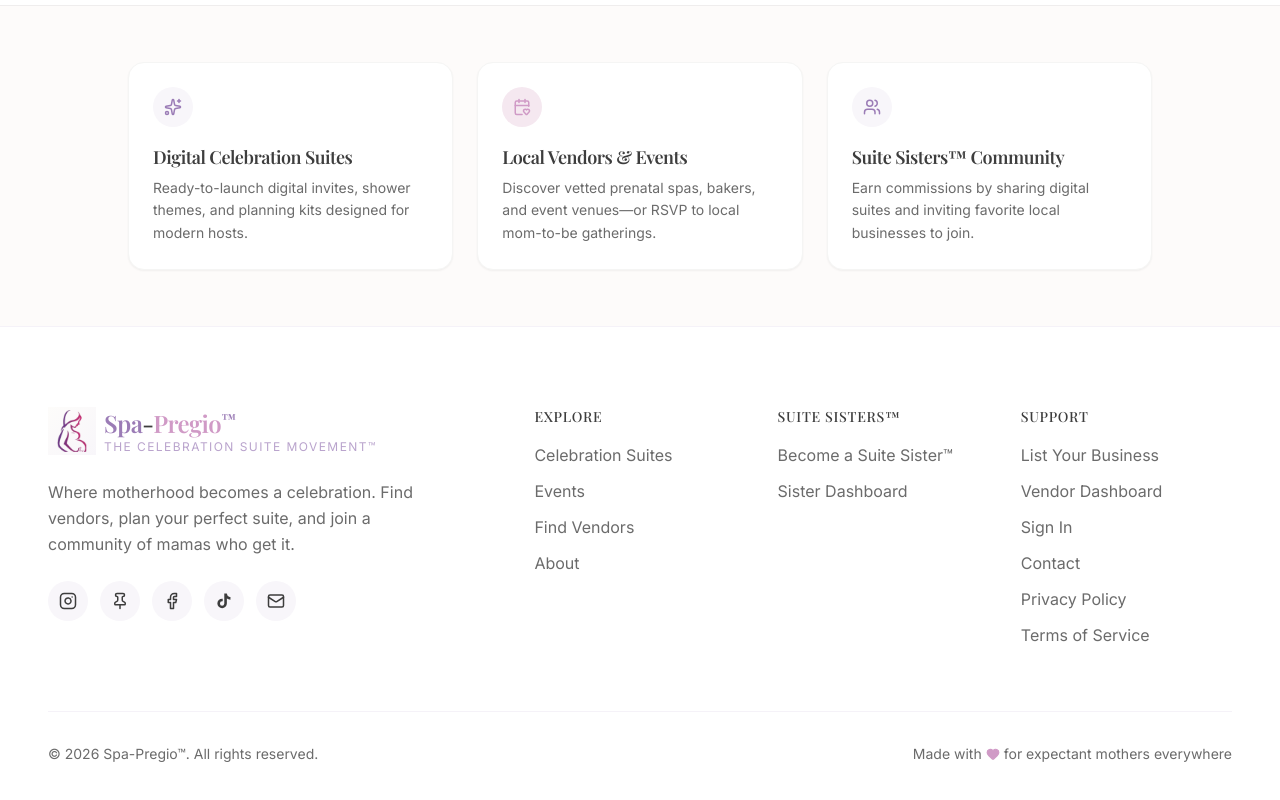
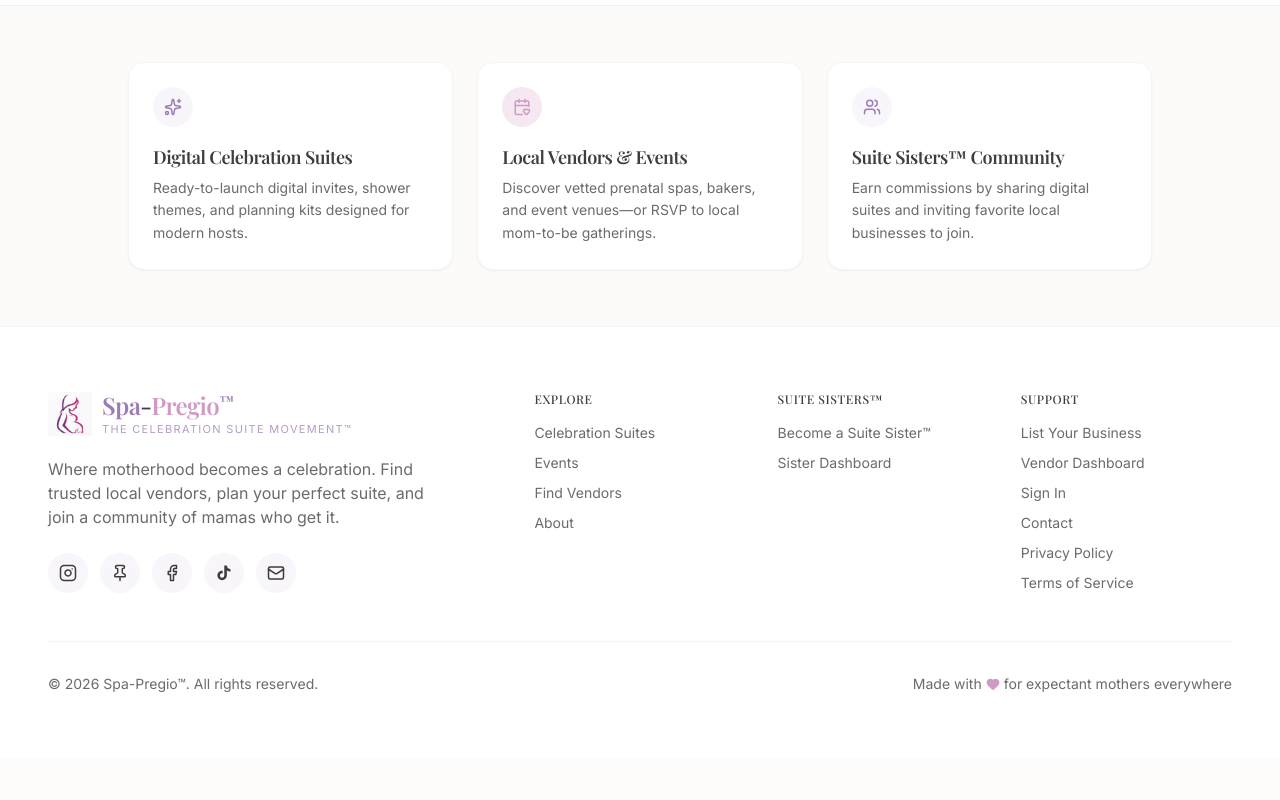
Before and after one commit to Spa-Pregio/spa-pregio-website, a React (Vite) app: page / in a window 1280 px wide. Shown: the part 1966-2766 px from the top of the page. After the commit the page ends 2724 px from the top, so only its background shows below. Built offline with nearby package versions, Linux system fonts and the light colour scheme; no server answers; the database is empty.

Commit message:
Refactor Footer component for styling and structure

```diff
--- a/src/components/Footer.tsx
+++ b/src/components/Footer.tsx
@@ -4,25 +4,31 @@ import { Instagram, Pin, Mail, Heart, Facebook } from 'lucide-react';
 export default function Footer() {
   return (
     <footer className="w-full bg-white border-t border-spa-purple/10">
-      <div className="max-w-7xl mx-auto px-6 lg:px-12 py-16 lg:py-20">
-        <div className="grid lg:grid-cols-5 gap-12 lg:gap-8">
+      <div className="max-w-7xl mx-auto px-6 lg:px-12 py-14 lg:py-16">
+        <div className="grid lg:grid-cols-5 gap-10 lg:gap-8">
 
           {/* Brand */}
           <div className="lg:col-span-2">
-            <Link to="/" className="inline-flex items-center gap-2 mb-6">
-              <img src="/images/spa-pregio-icon-512.png" alt="Spa-Pregio™" className="h-12 w-auto" />
+            <Link to="/" className="inline-flex items-center gap-2.5 mb-5">
+              <img
+                src="/images/spa-pregio-icon-512.png"
+                alt="Spa-Pregio™"
+                className="h-11 w-auto mix-blend-multiply"
+              />
               <div className="flex flex-col">
-                <span className="font-serif text-2xl font-semibold tracking-tight">
+                <span className="font-serif text-2xl font-semibold tracking-tight leading-none">
                   <span className="text-spa-purple">Spa</span>
                   <span className="text-spa-charcoal">-</span>
                   <span className="text-spa-pink">Pregio</span>
                   <span className="text-spa-purple text-sm align-super">™</span>
                 </span>
-                <span className="text-xs text-spa-purple/70 uppercase tracking-[0.12em]">The Celebration Suite Movement™</span>
+                <span className="text-[11px] text-spa-purple/75 uppercase tracking-[0.12em] mt-1 whitespace-nowrap">
+                  The Celebration Suite Movement™
+                </span>
               </div>
             </Link>
-            <p className="text-spa-gray leading-relaxed max-w-sm mb-6">
-              Where motherhood becomes a celebration. Find vendors, plan your perfect suite, and join a community of mamas who get it.
+            <p className="text-spa-gray text-sm sm:text-base leading-relaxed max-w-sm mb-6">
+              Where motherhood becomes a celebration. Find trusted local vendors, plan your perfect suite, and join a community of mamas who get it.
             </p>
             <div className="flex gap-3">
               <a href="https://www.instagram.com/spapregio/" target="_blank" rel="noopener noreferrer"
@@ -52,8 +58,8 @@ export default function Footer() {
 
           {/* Explore */}
           <div>
-            <h4 className="font-medium text-spa-charcoal mb-4 text-sm uppercase tracking-wider">Explore</h4>
-            <ul className="space-y-3">
+            <h4 className="font-medium text-spa-charcoal mb-4 text-xs uppercase tracking-wider">Explore</h4>
+            <ul className="space-y-2.5 text-sm">
               {[
                 { name: 'Celebration Suites', href: '/suites' },
                 { name: 'Events', href: '/events' },
@@ -69,8 +75,8 @@ export default function Footer() {
 
           {/* Suite Sisters */}
           <div>
-            <h4 className="font-medium text-spa-charcoal mb-4 text-sm uppercase tracking-wider">Suite Sisters™</h4>
-            <ul className="space-y-3">
+            <h4 className="font-medium text-spa-charcoal mb-4 text-xs uppercase tracking-wider">Suite Sisters™</h4>
+            <ul className="space-y-2.5 text-sm">
               {[
                 { name: 'Become a Suite Sister™', href: '/ambassadors', external: false },
                 { name: 'Sister Dashboard', href: '/sister-dashboard', external: false },
@@ -89,8 +95,8 @@ export default function Footer() {
 
           {/* Support */}
           <div>
-            <h4 className="font-medium text-spa-charcoal mb-4 text-sm uppercase tracking-wider">Support</h4>
-            <ul className="space-y-3">
+            <h4 className="font-medium text-spa-charcoal mb-4 text-xs uppercase tracking-wider">Support</h4>
+            <ul className="space-y-2.5 text-sm">
               {[
                 { name: 'List Your Business', href: '/vendors' },
                 { name: 'Vendor Dashboard', href: '/vendor-dashboard' },
@@ -108,7 +114,7 @@ export default function Footer() {
 
         </div>
 
-        <div className="mt-16 pt-8 border-t border-spa-purple/10 flex flex-col sm:flex-row items-center justify-between gap-4">
+        <div className="mt-12 pt-8 border-t border-spa-purple/10 flex flex-col sm:flex-row items-center justify-between gap-4">
           <p className="text-sm text-spa-gray">© 2026 Spa-Pregio™. All rights reserved.</p>
           <p className="text-sm text-spa-gray flex items-center gap-1">
             Made with <Heart size={14} className="text-spa-pink fill-spa-pink" /> for expectant mothers everywhere
```
